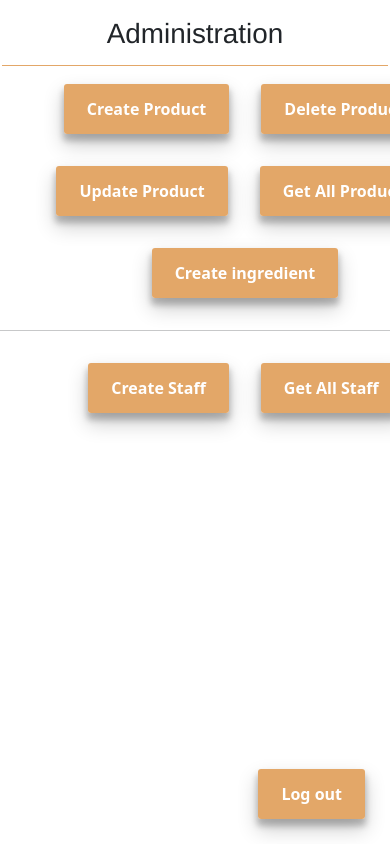
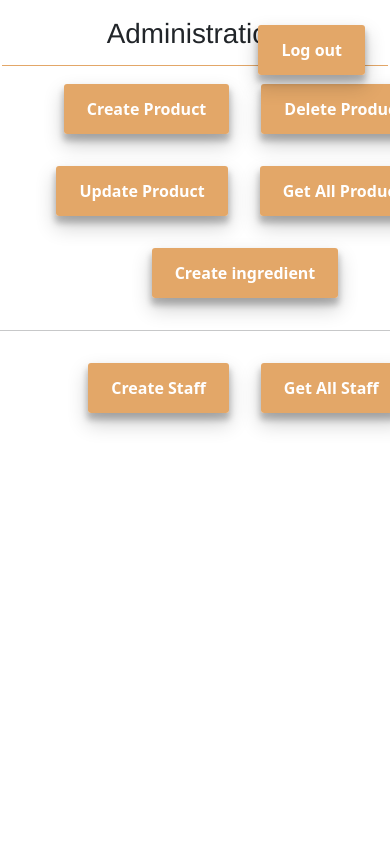
Before and after one commit to Luca1g40/Happlication, a React (Create React App) app in the folder src/frontend/frontendhapp/: page /administration in a window 390 px wide. Shown: the top 844 px of the page. Built offline with nearby package versions, Linux system fonts and the light colour scheme.

Commit message:
product no tablet page + logout component

```diff
--- a/src/frontend/frontendhapp/src/administration_components/AllStaffMembers.js
+++ b/src/frontend/frontendhapp/src/administration_components/AllStaffMembers.js
@@ -3,6 +3,7 @@ import {getAllStaffMembers} from "../urlMappings/StaffRequests";
 import StaffMember from "../administration_components/StaffMember";
 import {Link} from "react-router-dom";
 import "../styles/AllStaffMembers.css"
+import Logout from "../components/Logout"
 
 function AllStaffMembers() {
     const [members, setMembers] = useState([])
@@ -31,6 +32,7 @@ function AllStaffMembers() {
                 </ul>
             </div>
             <Link className={"button createStaffLink"} to="/createStaff">Maak een nieuw staff-member aan</Link>
+            <Logout/>
         </>
             )
 }
--- /dev/null
+++ b/src/frontend/frontendhapp/src/components/Logout.js
@@ -0,0 +1,17 @@
+import {useNavigate} from "react-router-dom";
+import React from "react";
+
+function Logout(){
+    let navigate = useNavigate();
+
+    function cleardata() {
+        sessionStorage.clear();
+        navigate("/staff");
+    }
+
+    return (
+            <button className="button position-absolute top-0 end-0 m-4" onClick={() => {cleardata()}}>Log out</button>
+    );
+}
+
+export default Logout
--- a/src/frontend/frontendhapp/src/components/product/SearchProduct.js
+++ b/src/frontend/frontendhapp/src/components/product/SearchProduct.js
@@ -3,6 +3,7 @@ import {getAllProducts} from "../../urlMappings/MenuRequests";
 import {Link, useNavigate} from 'react-router-dom';
 import "../../styles/SearchTable.css"
 import DropdownFilter from "./DropdownFilter";
+import Logout from "../Logout";
 
 
 export default function SearchProduct(){
@@ -96,6 +97,7 @@ export default function SearchProduct(){
                 </tr>
             })}
     </table>
+        <Logout className="logoutSelect"/>
 </div>
     )
 }
--- a/src/frontend/frontendhapp/src/components/product/ViewProductForm.js
+++ b/src/frontend/frontendhapp/src/components/product/ViewProductForm.js
@@ -6,6 +6,7 @@ import {getProduct} from "../../urlMappings/MenuRequests";
 import {useParams} from "react-router";
 import  "../../styles/MenuCrudForm.css"
 import {Link} from "react-router-dom";
+import Logout from "../Logout"
 
 
 export default function ViewProductForm(props){
@@ -62,7 +63,7 @@ export default function ViewProductForm(props){
     }
 
     return (params.id===undefined) ? (
-        <div className="crud-menu-container">
+        <div>
             <Link to="/administration" className="createProductButton" >Home</Link>
             <Link to="/searchproduct" className="createProductButton" >Search a product</Link>
 
@@ -70,10 +71,10 @@ export default function ViewProductForm(props){
             <div className={"create-button"}>
                 <SubmitButton className={"submit-button button"} action={Actions.CREATE_PRODUCT} buttonText={"Create product"} setProduct={product=>setProduct(product)} product={product} ingredientList={toegevoegdeIngredienten} setFoutMelding={error => setErrorMeldingText(error)} />
             </div>
-
+            <Logout/>
         </div>
     ) :(
-        <div className="crud-menu-container">
+        <div>
             <Link to="/administration" className="createProductButton" >Home</Link>
             <Link to="/searchproduct" className="createProductButton" >Search a product</Link>
             <ProductForm product={product} toegevoegdeIngredienten={toegevoegdeIngredienten} disabled={disabled} handleChange={event=>handleChange(event)}
@@ -87,6 +88,7 @@ export default function ViewProductForm(props){
                     <button className={"cancel-button button"} onClick={()=>setDisabled(true)} disabled={disabled}>Cancel</button>
                 </div>
             </div>
+            <Logout/>
         </div>
     )
 }
--- a/src/frontend/frontendhapp/src/pages/AdministrationPage.jsx
+++ b/src/frontend/frontendhapp/src/pages/AdministrationPage.jsx
@@ -1,6 +1,7 @@
 import React from "react";
 import "../styles/StaffModuleHomePagina.css"
 import {Link} from "react-router-dom";
+import Logout from "../components/Logout"
 
 
 export default function AdministrationPage() {
@@ -16,7 +17,7 @@ export default function AdministrationPage() {
                 <hr/>
                 <Link className="button homeModule_bt_space" to="/createStaff">Create Staff</Link>
                 <Link className="button homeModule_bt_space" to="/allStaffMembers">Get All Staff</Link>
-                <Link className="button position-absolute bottom-0 end-0 m-4" to="/staff">Log out</Link>
+                <Logout/>
 
             </div>
         </>
--- a/src/frontend/frontendhapp/src/pages/AllStaffmembers.jsx
+++ b/src/frontend/frontendhapp/src/pages/AllStaffmembers.jsx
@@ -1,12 +1,14 @@
 import React from "react";
 import AllStaffMembers from "../administration_components/AllStaffMembers";
+import Logout from "../components/Logout"
+
 export default function AllStaffmembers() {
     return (
         <>
             <div className="staffContainer">
                 <h1>Alle Staff medewerkers</h1>
                 <AllStaffMembers/>
-
+                <Logout/>
             </div>
         </>
     );
--- a/src/frontend/frontendhapp/src/pages/CreateStaff.jsx
+++ b/src/frontend/frontendhapp/src/pages/CreateStaff.jsx
@@ -1,6 +1,7 @@
 import React from "react";
 import CreatingStaff from "../administration_components/CreatingStaff";
 import "../styles/AllStaffMembers.css"
+import Logout from "../components/Logout"
 
 export default function CreateStaff() {
     return (
@@ -8,7 +9,7 @@ export default function CreateStaff() {
             <div>
                 <h1>Nieuw staff-member aanmaken</h1>
                 <CreatingStaff/>
-
+                <Logout/>
             </div>
         </>
     );
--- a/src/frontend/frontendhapp/src/pages/StaffDashboard.jsx
+++ b/src/frontend/frontendhapp/src/pages/StaffDashboard.jsx
@@ -1,6 +1,5 @@
 import React from "react";
-
-
+import Logout from "../components/Logout"
 import "../styles/StaffDashboard.css"
 import FetchTablesSettedOnTrue from "../staff_components/FetchTablesSettedOnTrue";
 
@@ -11,7 +10,7 @@ export default function StaffDashboard() {
             <div className="staffContainer">
                 <h1>Staff Dashboard</h1>
                 <FetchTablesSettedOnTrue/>
-
+                <Logout/>
             </div>
         </>
     );
--- a/src/frontend/frontendhapp/src/pages/StaffModuleHomePagina.jsx
+++ b/src/frontend/frontendhapp/src/pages/StaffModuleHomePagina.jsx
@@ -1,6 +1,7 @@
 import React from "react";
 import "../styles/StaffModuleHomePagina.css"
 import {Link} from "react-router-dom";
+import Logout from "../components/Logout"
 
 
 export default function StaffModuleHomePagina() {
@@ -12,7 +13,7 @@ export default function StaffModuleHomePagina() {
                 <Link className="button homeModule_bt_space" to="/orders">Keuken</Link>
                 <Link className="button homeModule_bt_space" to="/orders">Bar</Link>
                 <Link className="button homeModule_bt_space" to="/administration">Voorraad Beheer</Link>
-                <Link className="button position-absolute bottom-0 end-0 m-4" to="/staff">Log out</Link>
+                <Logout/>
             </div>
         </>
     );
--- a/src/frontend/frontendhapp/src/styles/SearchTable.css
+++ b/src/frontend/frontendhapp/src/styles/SearchTable.css
@@ -64,3 +64,8 @@
     box-shadow: rgba(0, 0, 0, 0.19) 0px 10px 20px, rgba(0, 0, 0, 0.23) 0px 6px 6px;
 
 }
+
+.logoutSelect {
+    background-color: red !important;
+    width: 100px !important;
+}
```
